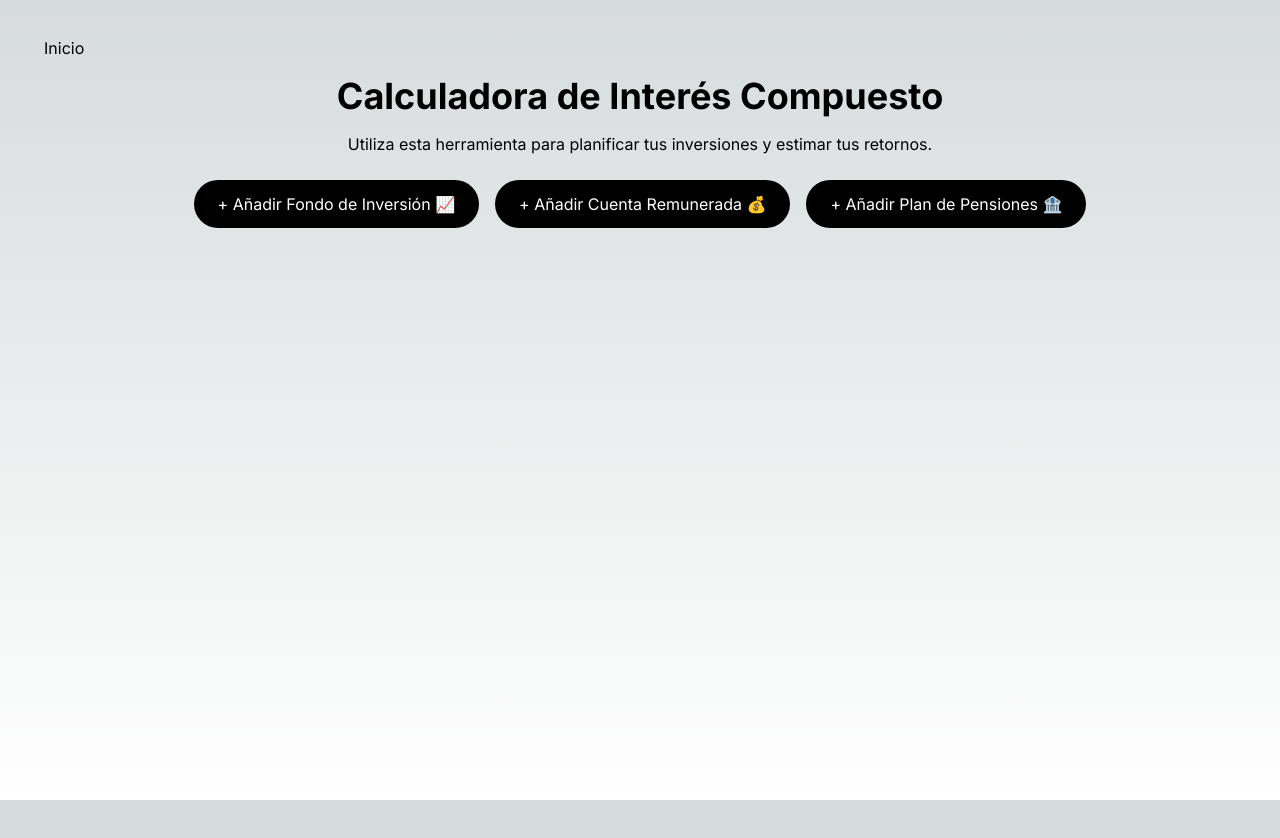
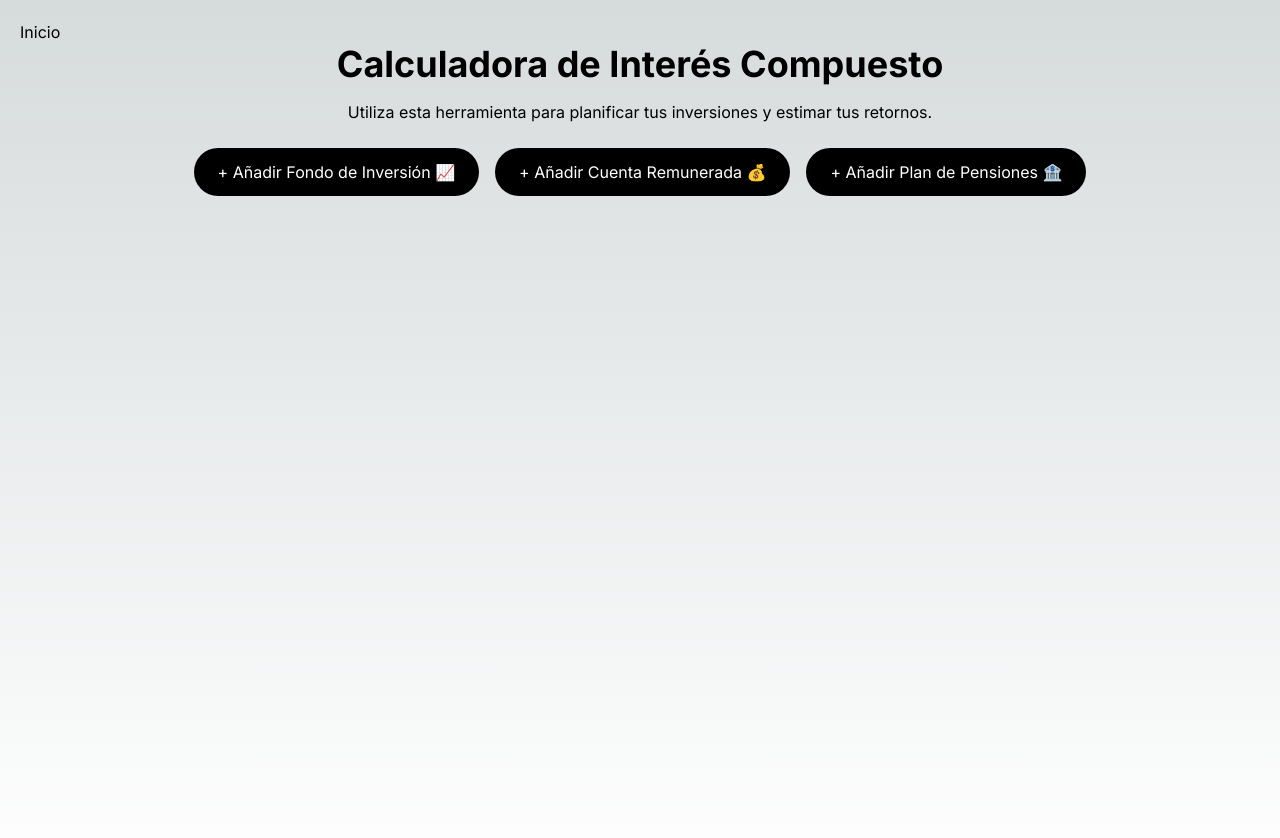
Before and after one commit to jlfernandezfernandez/compound-interest-calculator, a Next.js app: page /calculadora in a window 1280 px wide. Shown: the top 838 px of the page. Before the commit the page ends 800 px from the top, so only its background shows below. Built offline with nearby package versions, Linux system fonts and the light colour scheme.

Commit message:
adding margin botton

```diff
--- a/next.config.mjs
+++ b/next.config.mjs
@@ -1,4 +1,13 @@
 /** @type {import('next').NextConfig} */
-const nextConfig = {};
+const nextConfig = {
+    images: {
+        remotePatterns: [
+            {
+                protocol: 'https',
+                hostname: 'cdn.buymeacoffee.com',
+            },
+        ],
+    },
+};
 
 export default nextConfig;
--- a/src/app/calculadora/page.tsx
+++ b/src/app/calculadora/page.tsx
@@ -4,17 +4,18 @@ import ProductList from "@/components/ProductList";
 import ProductsResult from "@/components/ProductsResult";
 import { Metadata } from "next";
 import Link from "next/link";
+import Image from "next/image";
 
 export const metadata: Metadata = {
     title: "Calculadora de interés compuesto",
-    description: "Calcula el interés compuesto de todos tus productos de inversión de forma sencillla. Desde fondos de inversión, fondos indexados, planes de pensión hasta cuentas de ahorros.",
-  };
+    description: "Calcula el interés compuesto de todos tus productos de inversión de forma sencilla. Desde fondos de inversión, fondos indexados, planes de pensión hasta cuentas de ahorros.",
+};
 
 export default function CalculatorPage() {
     return (
-        <div className="flex flex-col min-h-screen p-5 bg-gradient-radial font-body h-full">
+        <div className="flex flex-col min-h-screen p-5 bg-gradient-radial font-body h-full mb-20">
             <div className="flex justify-between items-start w-full">
-                <Link href="/" className="inline-block bg-gradient-radial py-4 px-6 rounded">
+                <Link href="/">
                     Inicio
                 </Link>
             </div>
@@ -24,6 +25,17 @@ export default function CalculatorPage() {
                 <ProductList />
                 <ProductsResult />
             </main>
+            {/*<div className="mt-10 bg-gray-500">
+                <a href="https://www.buymeacoffee.com/jordiluiss" target="_blank" rel="noopener noreferrer">
+                    <Image
+                        src="https://cdn.buymeacoffee.com/buttons/v2/default-yellow.png"
+                        alt="Buy Me A Coffee"
+                        width={217}
+                        height={60}
+                        priority
+                    />
+                </a>
+            </div>*/}
         </div>
     );
 }
--- a/src/app/globals.css
+++ b/src/app/globals.css
@@ -18,12 +18,9 @@
 
 body {
   color: rgb(var(--foreground-rgb));
-  background: linear-gradient(
-      to bottom,
+  background: linear-gradient(to bottom,
       transparent,
-      rgb(var(--background-end-rgb))
-    )
-    rgb(var(--background-start-rgb));
+      rgb(var(--background-end-rgb))) rgb(var(--background-start-rgb));
 }
 
 @layer utilities {
@@ -34,13 +31,21 @@ body {
 
 /* Estilo por defecto para el contenedor del gráfico */
 .chart-container {
-  height: 350px; /* Altura por defecto para escritorio */
+  height: 350px;
+  /* Altura por defecto para escritorio */
   width: 100%;
 }
 
 /* Consulta de medios para dispositivos con ancho menor a 600px (dispositivos móviles generalmente) */
 @media (max-width: 600px) {
   .chart-container {
-      height: 400px; /* Aumenta la altura del gráfico para móviles */
+    height: 400px;
+    /* Aumenta la altura del gráfico para móviles */
   }
 }
+
+@supports (font: -apple-system-body) and (-webkit-appearance: none) {
+  img[loading="lazy"] {
+    clip-path: inset(0.6px)
+  }
+}
```
Also changed, not shown: src/app/layout.tsx (indentation only).
